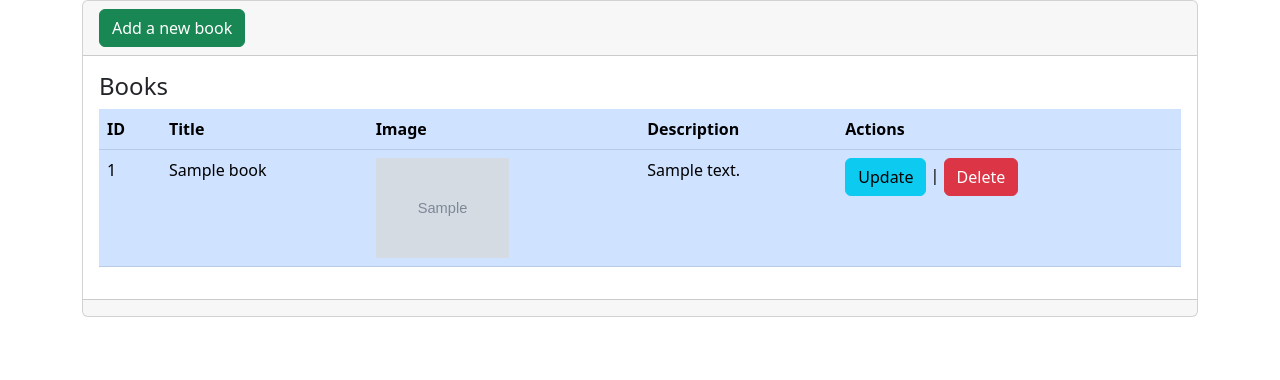
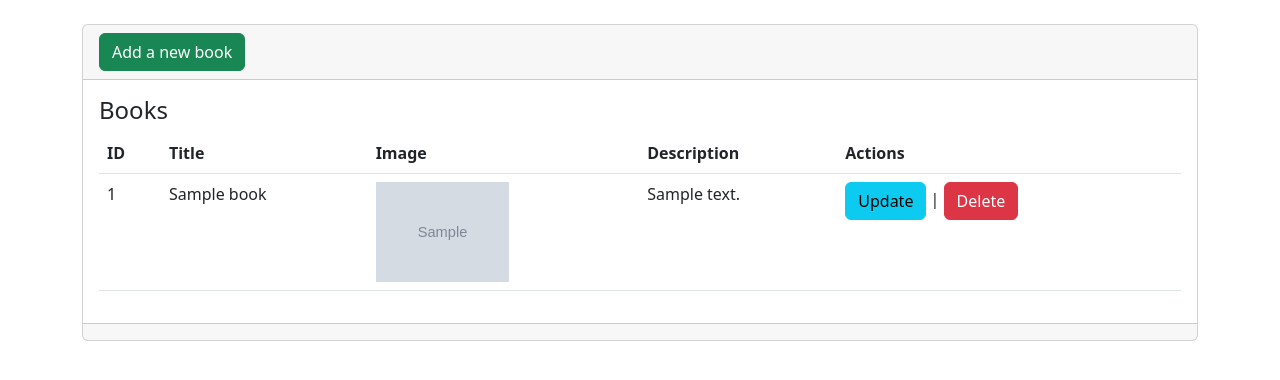
Before and after one commit to sdGuille/CRUD, a Django app: page /books in a window 1280 px wide. Shown: the part 56-436 px from the top of the page. Run offline with Django 4.2, Linux system fonts and the light colour scheme; tables that the repository leaves empty hold one stand-in row (values such as "Sample post"); grey boxes marked "Sample" are stand-in pictures.

Commit message:
update
some details

```diff
--- a/templates/base.html
+++ b/templates/base.html
@@ -30,6 +30,7 @@
     <div class="container">
         <div class="row">
             <div class="col-12">
+              <br>
                 {% block content %}{% endblock content %}
             </div>
         </div>
--- a/templates/books/form.html
+++ b/templates/books/form.html
@@ -22,4 +22,6 @@
     <div class="col-12 help-text">{{ sector.errors }}</div>
   {% endfor %}
   <input name="" id="" class="btn btn-success" type="submit" value="Send">
+  <a name="" id="" class="btn btn-primary" href="{% url 'books' %}" role="button">Cancel</a>
+
 </form>
--- a/templates/books/index.html
+++ b/templates/books/index.html
@@ -12,7 +12,7 @@
         <h4 class="card-title">Books</h4>
 
         <div class="table-responsive">
-            <table class="table table-primary">
+            <table class="table table">
                 <thead>
                     <tr>
                         <th scope="col">ID</th>
```
